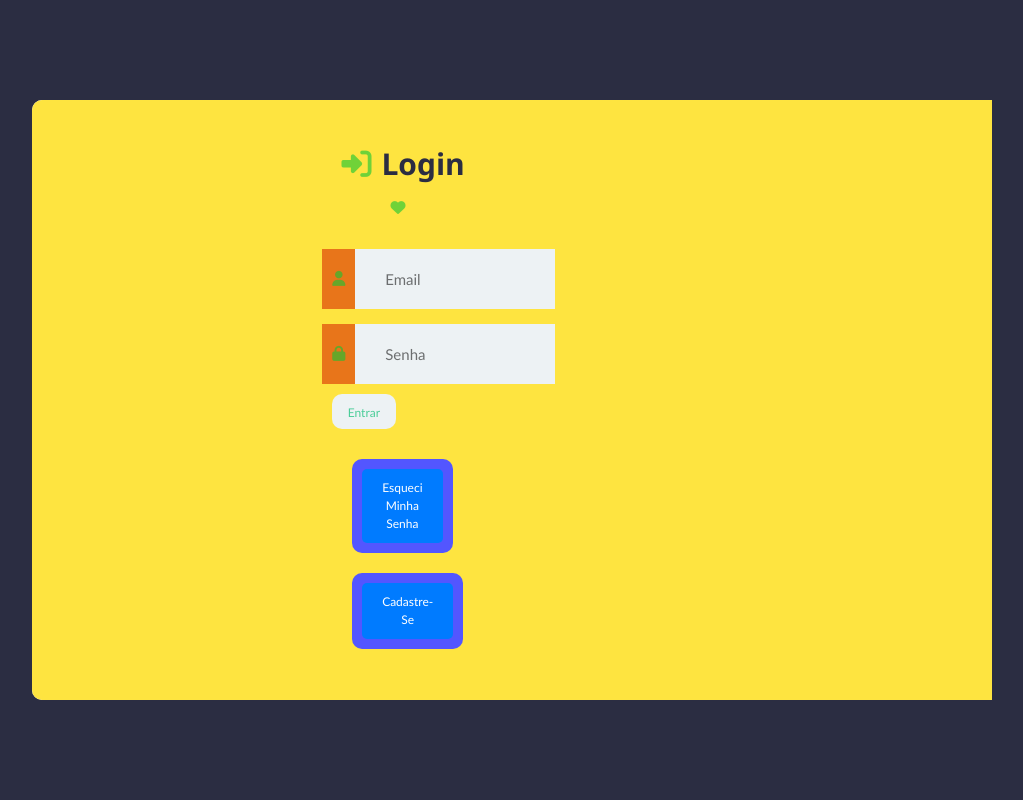
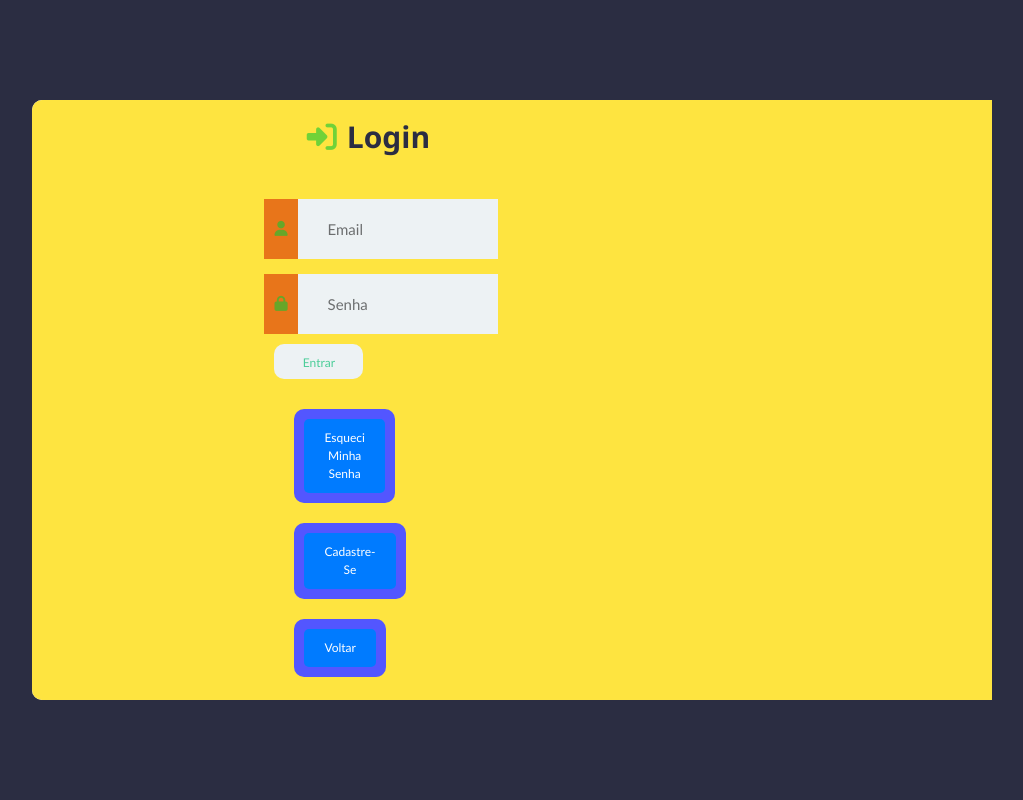
Before and after one commit to cauekssouza/Flavor_Stalker, a PHP site: page /login.php in a window 1280 px wide. Shown: the whole page, without its empty margins (128-1151 px from the left). Run offline with PHP 8.4, Linux system fonts and the light colour scheme; some web fonts are replaced.

Commit message:
Update login.php

```diff
--- a/login.php
+++ b/login.php
@@ -5,7 +5,7 @@
     <meta charset="UTF-8">
     <meta name="viewport" content="width=device-width, initial-scale=1.0">
     <title>Flavour_Stalker</title>
-    <link rel="stylesheet" href="css/login.css">
+    <link rel="stylesheet" href="login.css">
     <link rel="stylesheet" href="https://cdnjs.cloudflare.com/ajax/libs/font-awesome/6.5.1/css/all.min.css" integrity="sha512-DTOQO9RWCH3ppGqcWaEA1BIZOC6xxalwEsw9c2QQeAIftl+Vegovlnee1c9QX4TctnWMn13TZye+giMm8e2LwA==" crossorigin="anonymous" referrerpolicy="no-referrer" />
     <link rel="stylesheet" href="https://www.w3schools.com/w3css/4/w3.css">
 </head>
@@ -16,10 +16,8 @@
             <div class="first-content">
                 <div class="first-colunn">
                     <h2 class="tittle"><i class="fas fa-right-to-bracket icon-modify"></i>Login</h2>
-                    <i class="fas fa-heart icon-modify"></i>
-
                     <?php session_start();
-                    if (isset($_SESSION["error"])) { // verifica se existe uma mensagem de erro
+                    if (isset($_SESSION["error"])) {
                         echo '
                             <div class="w3-panel w3-pale-red w3-border">
                                 <p>'  . $_SESSION["error"] . '</p>
@@ -52,9 +50,9 @@
                         <div class="btn">
                             <a href="cadastrar.php" class="btn-primary">Cadastre-se</a>
                         </div>
-                    </div>
-                    <div class="second-colunn">
-                        <p></p>
+                        <div class="btn">
+                        <button class="btn-primary" onclick="window.location.href='index.php'">Voltar</button>
+                        </div>
                     </div>
                 </div>
             </div>
```
